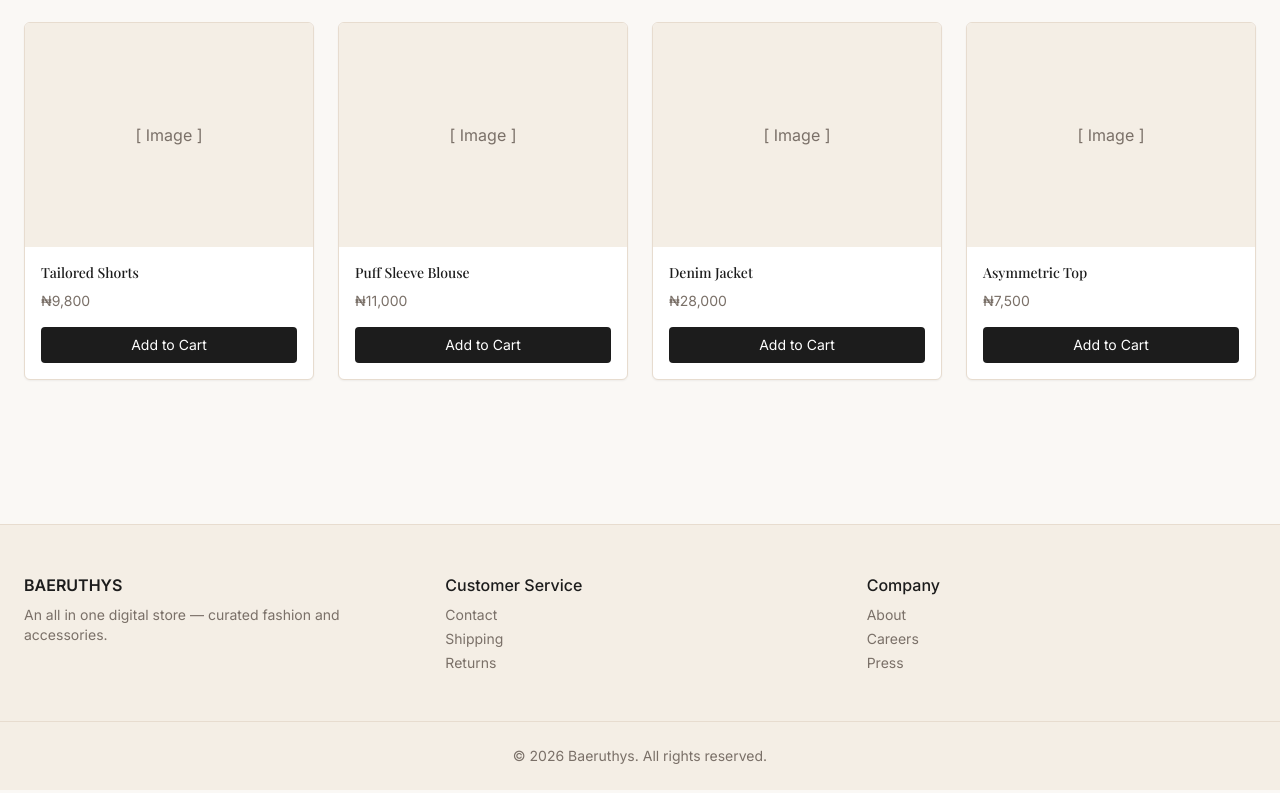
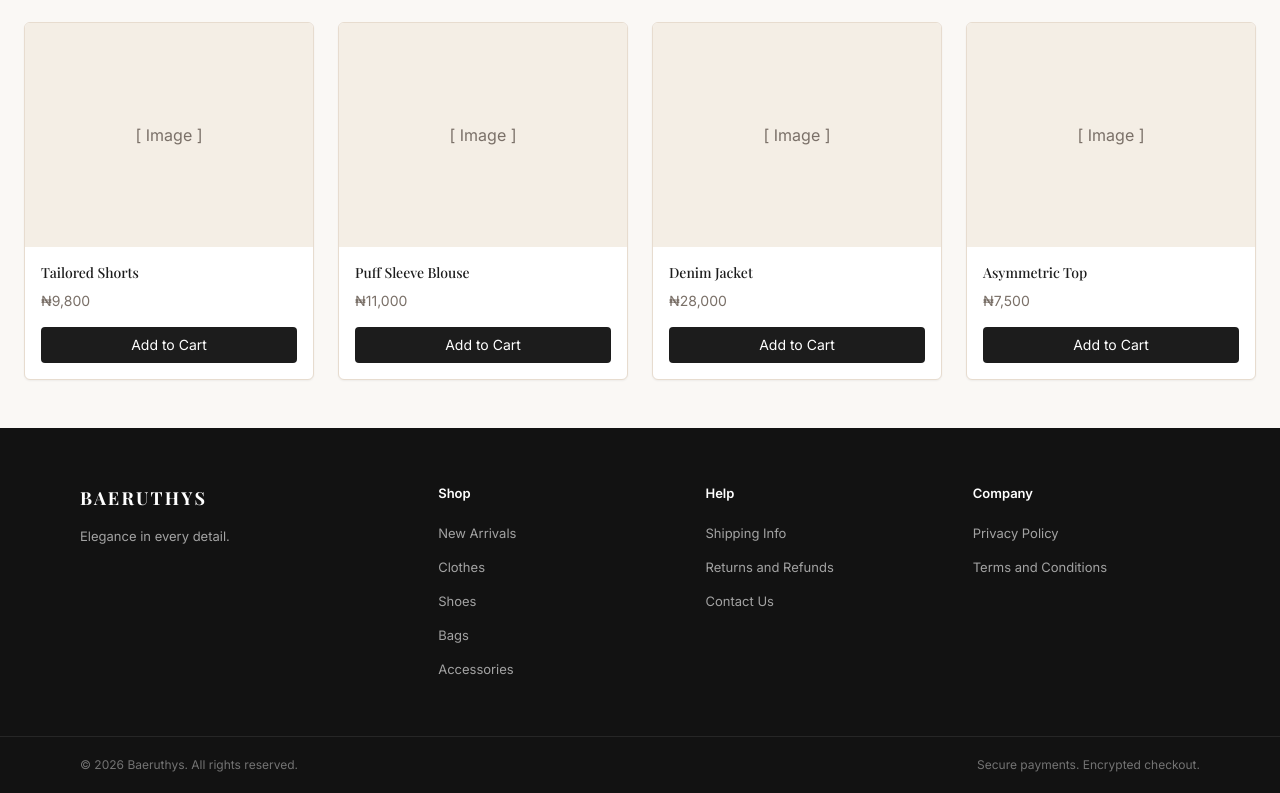
Before and after one commit to Emiloart/Baeruthys, a Next.js app: page / in a window 1280 px wide. Shown: the part 1483-2276 px from the top of the page. Built offline with nearby package versions, Linux system fonts and the light colour scheme; a web font is replaced by a local one.

Commit message:
feat: footer with shop, help and company links

```diff
--- a/components/Footer.js
+++ b/components/Footer.js
@@ -1,30 +1,58 @@
-export default function Footer(){
+import Link from 'next/link'
+
+const SHOP_LINKS = [
+  { label: 'New Arrivals', href: '/shop?filter=new' },
+  { label: 'Clothes', href: '/shop?category=clothes' },
+  { label: 'Shoes', href: '/shop?category=shoes' },
+  { label: 'Bags', href: '/shop?category=bags' },
+  { label: 'Accessories', href: '/shop?category=accessories' },
+]
+
+const HELP_LINKS = [
+  { label: 'Shipping Info', href: '/policies/shipping' },
+  { label: 'Returns and Refunds', href: '/policies/returns' },
+  { label: 'Contact Us', href: '/policies/contact' },
+]
+
+const COMPANY_LINKS = [
+  { label: 'Privacy Policy', href: '/policies/privacy' },
+  { label: 'Terms and Conditions', href: '/policies/terms' },
+]
+
+function Column({ title, links }) {
   return (
-    <footer className="bg-baer-surf border-t border-baer-bdr mt-24">
-      <div className="max-w-7xl mx-auto px-6 py-12 grid grid-cols-1 md:grid-cols-3 gap-8">
+    <div>
+      <h3 className="font-sans text-[13px] font-semibold text-white">{title}</h3>
+      <ul className="mt-4 space-y-2.5">
+        {links.map((link) => (
+          <li key={link.label}>
+            <Link href={link.href} className="text-[13px] text-neutral-400 transition-colors hover:text-white">
+              {link.label}
+            </Link>
+          </li>
+        ))}
+      </ul>
+    </div>
+  )
+}
+
+export default function Footer() {
+  return (
+    <footer className="bg-baer-ink text-neutral-400">
+      <div className="shell grid gap-10 py-14 md:grid-cols-2 lg:grid-cols-[1.4fr_1fr_1fr_1fr]">
         <div>
-          <h4 className="font-semibold">BAERUTHYS</h4>
-          <p className="mt-2 text-sm text-baer-mid">An all in one digital store — curated fashion and accessories.</p>
+          <div className="font-serif text-lg font-bold tracking-[0.12em] text-white">BAERUTHYS</div>
+          <p className="mt-3 max-w-xs text-[13px] leading-6">Elegance in every detail.</p>
         </div>
-        <div>
-          <h5 className="font-medium">Customer Service</h5>
-          <ul className="mt-2 text-sm text-baer-mid space-y-1">
-            <li>Contact</li>
-            <li>Shipping</li>
-            <li>Returns</li>
-          </ul>
+        <Column title="Shop" links={SHOP_LINKS} />
+        <Column title="Help" links={HELP_LINKS} />
+        <Column title="Company" links={COMPANY_LINKS} />
+      </div>
+      <div className="border-t border-neutral-800">
+        <div className="shell flex flex-col justify-between gap-2 py-5 text-xs text-neutral-500 sm:flex-row">
+          <span>&copy; {new Date().getFullYear()} Baeruthys. All rights reserved.</span>
+          <span>Secure payments. Encrypted checkout.</span>
         </div>
-        <div>
-          <h5 className="font-medium">Company</h5>
-          <ul className="mt-2 text-sm text-baer-mid space-y-1">
-            <li>About</li>
-            <li>Careers</li>
-            <li>Press</li>
-          </ul>
-        </div>
-      </div>
-      <div className="border-t border-baer-bdr py-6">
-        <div className="max-w-7xl mx-auto px-6 text-center text-sm text-baer-mid">© {new Date().getFullYear()} Baeruthys. All rights reserved.</div>
       </div>
     </footer>
   )
```
